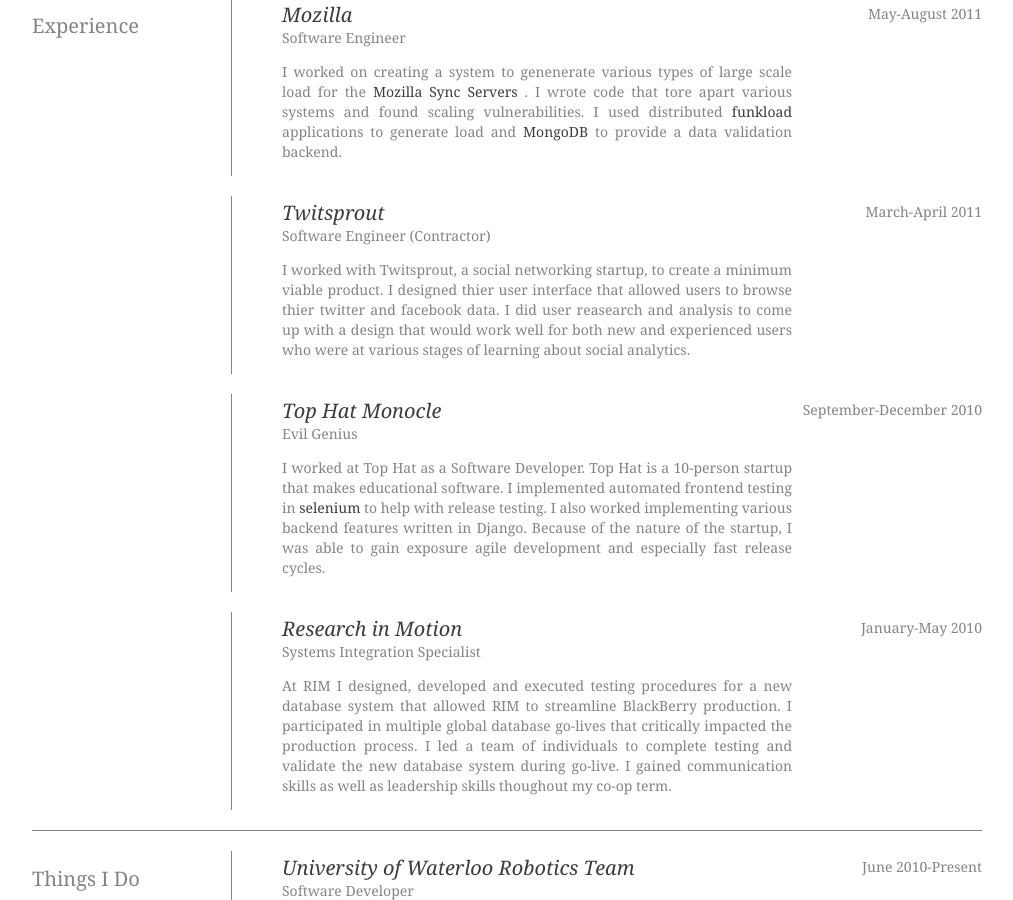
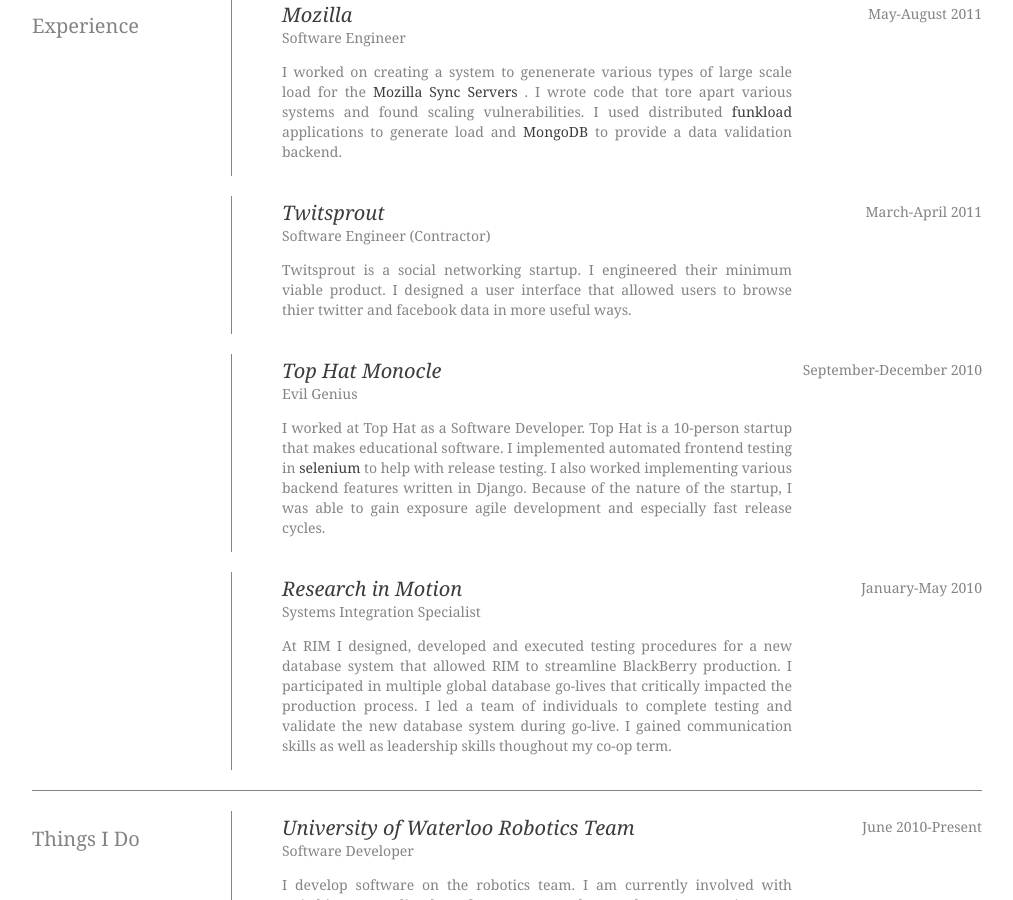
Before and after one commit to tallowen/tallowen.github.com, a Jekyll site: the page resume.html, which Jekyll copies as it is, in a window 1280 px wide and 900 px high, scrolled down 587 px. Shown: the whole window, without its empty margins (133-1146 px from the left). Built offline with Jekyll 4.4.1, drawn with Linux system fonts in a browser that asks for light colours.

Commit message:
Changed twitsprout blurb.

```diff
--- a/resume.html
+++ b/resume.html
@@ -284,8 +284,7 @@
                 <h4>Software Engineer (Contractor)</h4>
                 <div class="date">March-April 2011</div>
                 <div class="description">
-                  <p>I worked with Twitsprout, a social networking startup, to create a minimum viable product. I designed thier user interface that allowed users to browse thier twitter and facebook data. I did user reasearch and analysis to come up with a design that would work well for both new and experienced users who were at various stages of learning about social analytics.</p>
-                </div>
+                    <p>Twitsprout is a social networking startup. I engineered their minimum viable product. I designed a user interface that allowed users to browse thier twitter and facebook data in more useful ways.</p>                </div>
              </div>
 
               <div class="item">
```
